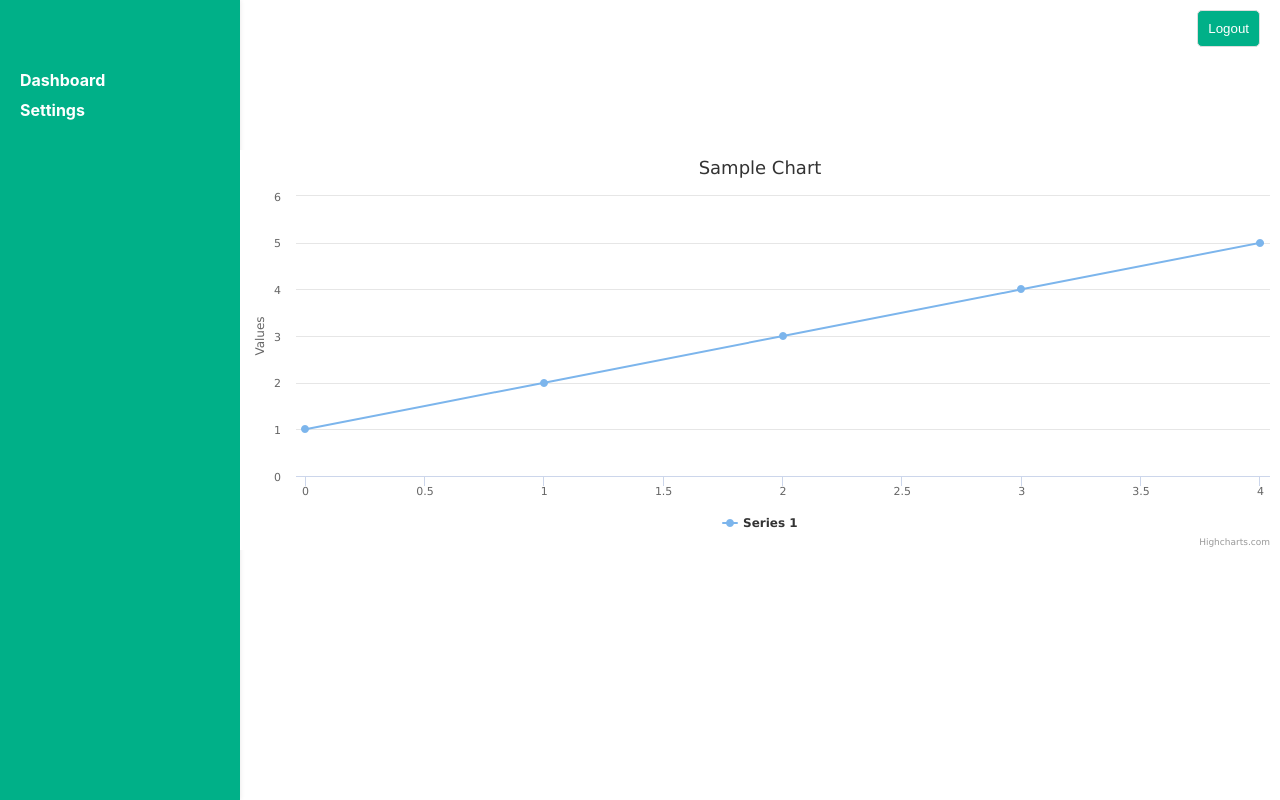
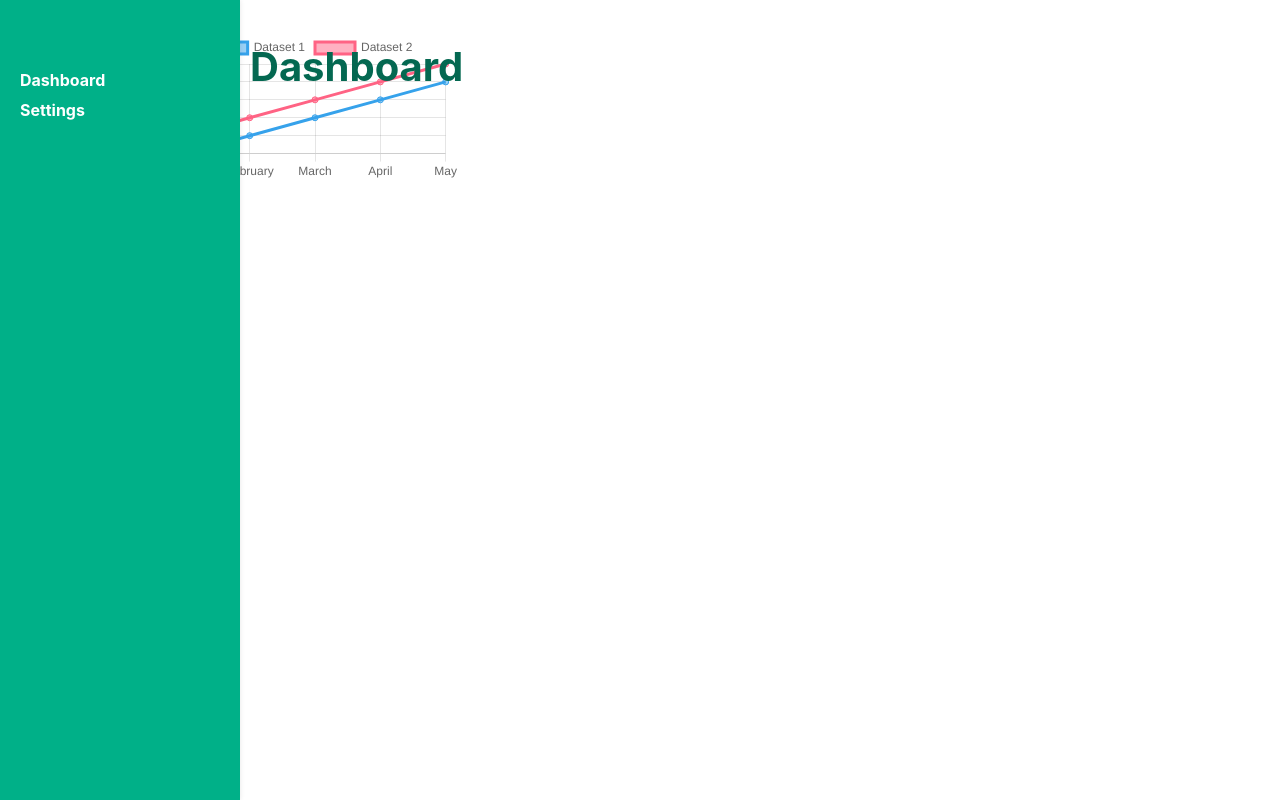
Before and after one commit to green-tech-club/front-end, a React (Create React App) app: page /logindashboard in a window 1280 px wide. Built offline with nearby package versions, Linux system fonts and the light colour scheme.

Commit message:
Adding another chart

```diff
--- a/src/logindashboard/Dashboard.css
+++ b/src/logindashboard/Dashboard.css
@@ -41,11 +41,27 @@ li {
   margin-top: 150px;
 }
 
+h1{
+  position: fixed;
+  top: 15px;
+  bottom: 0;
+  left: 250px;
+  font-size: 40px;
+  color: #046851;
+}
+
 #chart-container {
   height: 100%;
   width: 100%;
 }
 
+.top-bar {
+  width: 100%;
+  background-color: #007bff00;
+  display: flex;
+  justify-content: flex-start;
+  padding: 10px;
+}
 
 .logout {
   position: absolute;
@@ -53,7 +69,10 @@ li {
   right: 20px;
 }
 
-.logout button {
+button {
+  position: absolute;
+  left: 1450px;
+  top: 5px;
   padding: 10px;
   background-color:  #00B088; /* Updated color */
   border: 1px solid #ddd;
@@ -61,3 +80,27 @@ li {
   cursor: pointer;
   color: #fff; /* Added white text color */
 }
+.logout_but {
+  position: flex-end;
+  margin-right: 8rem;
+  padding: 0.5rem;
+  padding-bottom: 0.6rem;
+  border-radius: 10px;
+  background-color: #00B088;
+}
+
+.logout_but:hover {
+
+  background-color: #029270;
+  transition: 0.3s ease-in-out;
+}
+
+.logout_btn_text{
+
+  color: #fff;
+  font-size: medium;
+  margin: 0%;
+  font-family: 'Outfit' ,sans-serif;
+  font-size: 20px;
+  font-weight: 500;
+}
--- a/src/logindashboard/Dashboard.js
+++ b/src/logindashboard/Dashboard.js
@@ -1,36 +1,61 @@
 import React, { Component } from 'react';
 import './Dashboard.css';
+import { useNavigate } from 'react-router-dom';
 import Sidebar from './sidebar/Sidebar';
-import Highcharts from 'highcharts';
+import ChartComponent from './chart/chart';
+import { motion } from "framer-motion"
 
-class Dashboard extends Component {
-  componentDidMount() {
-    Highcharts.chart('chart-container', {
-      chart: {
-        type: 'line'
-      },
-      title: {
-        text: 'Sample Chart'
-      },
-      series: [{
-        data: [1, 2, 3, 4, 5]
-      }]
-    });
+
+function Dashboard() {
+  const navigate = useNavigate();
+  function handleLogout() {
+    sessionStorage.removeItem('token');
+    sessionStorage.removeItem('private_key');
+    navigate('/');
   }
 
-  render() {
-    return (
-      <div className="dashboard">
-        <Sidebar username={this.props.username} />
-        <div className="main-content">
-          <div id="chart-container"></div>
-        </div>
-        <div className="logout">
-          <button>Logout</button>
-        </div>
-      </div>
-    );
-  }
+  const chartData = {
+    labels: ['January', 'February', 'March', 'April', 'May'],
+    datasets: [
+      {
+        label: 'Dataset 1',
+        data: [1, 2, 3, 4, 5]
+      },
+      {
+        label: 'Dataset 2',
+        data: [2, 3, 4, 5, 6]
+      }
+    ]
+  };
+
+  const chartOptions = {
+    scales: {
+      yAxes: [
+        {
+          ticks: {
+            beginAtZero: true
+          }
+        }
+      ]
+    }
+  };
+
+  return (
+    <motion.div>
+      <div className="top-bar">
+    <div className="logout_but"> <p className="logout_btn_text">Log out</p> </div>
+    </div>
+
+    <div className="content">
+      <h1>Dashboard</h1>
+      <ChartComponent type="line" data={chartData} options={chartOptions} />
+    </div>
+
+    <Sidebar />
+
+    </motion.div>
+
+  );
 }
 
-  export default Dashboard;
+export default Dashboard;
--- /dev/null
+++ b/src/logindashboard/chart/chart.js
@@ -0,0 +1,29 @@
+import React, { useEffect, useState } from 'react';
+import Chart from 'chart.js/auto';
+
+function ChartComponent(props) {
+  const chartRef = React.createRef();
+  const [chartInstance, setChartInstance] = useState(null);
+
+  useEffect(() => {
+    const myChartRef = chartRef.current.getContext('2d');
+
+    const newChartInstance = new Chart(myChartRef, {
+      type: props.type,
+      data: props.data,
+      options: props.options
+    });
+
+    setChartInstance(newChartInstance);
+
+    return () => newChartInstance.destroy();
+  }, [props]);
+
+  return (
+    <div>
+      <canvas ref={chartRef} />
+    </div>
+  );
+}
+
+export default ChartComponent;
```
